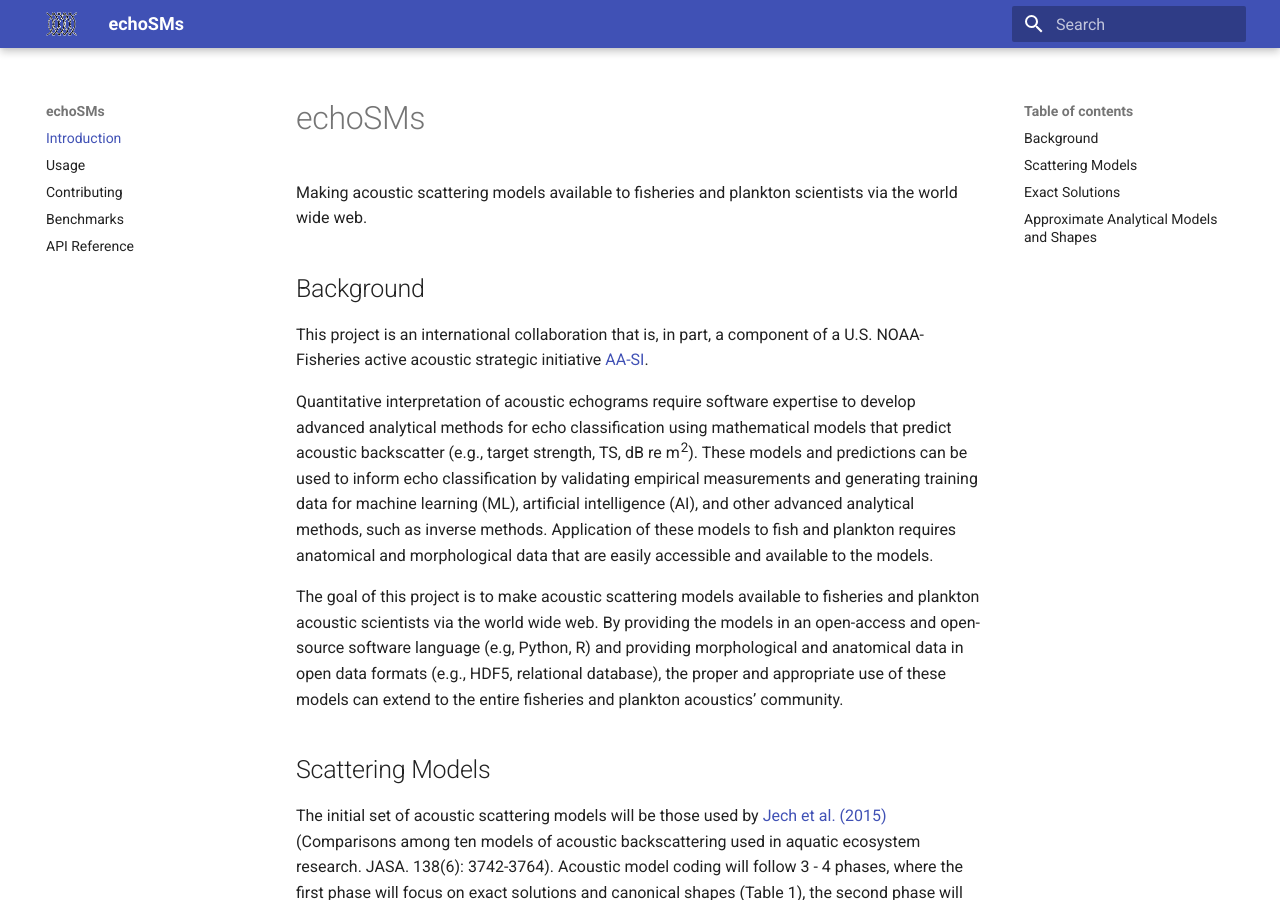
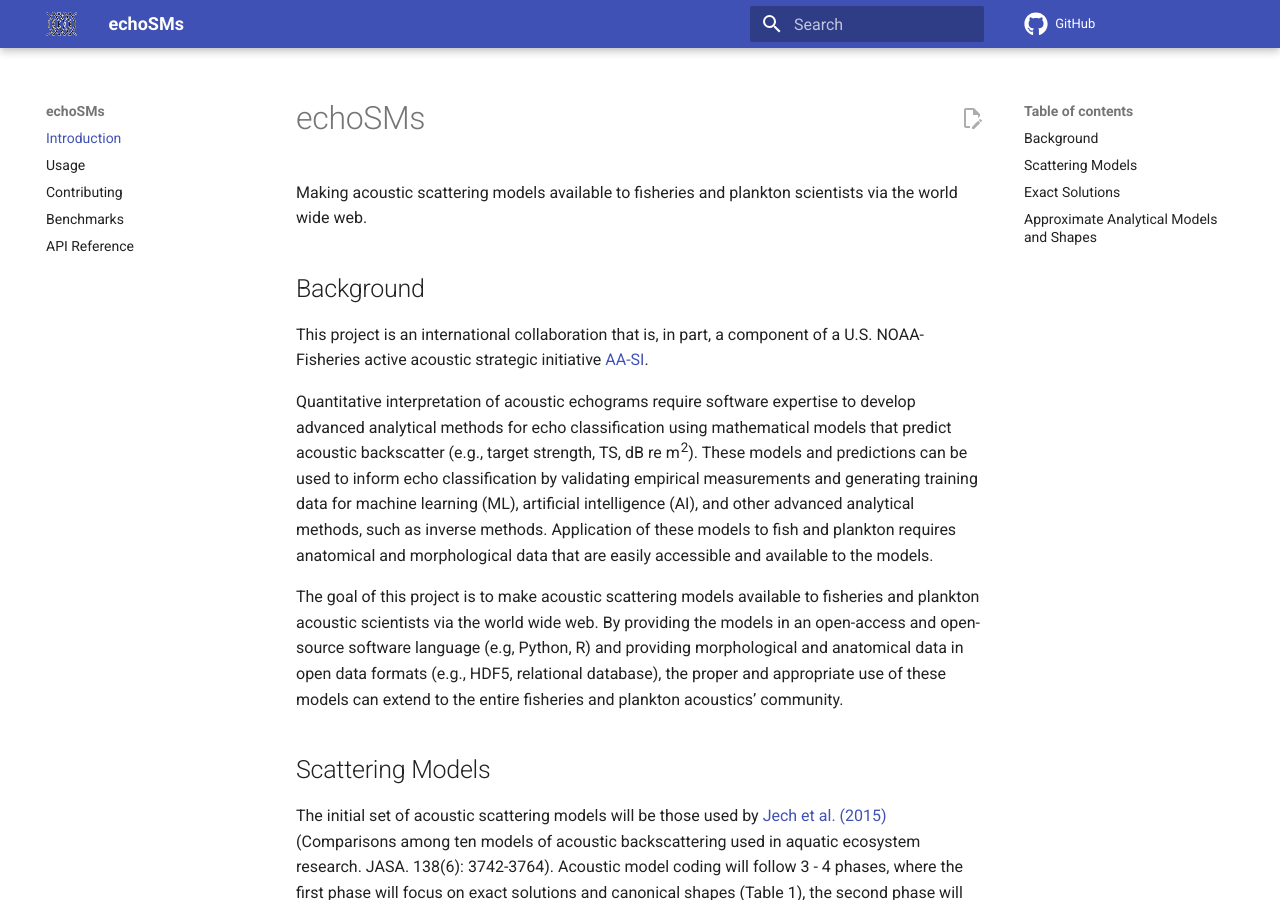
Before and after one commit to ices-tools-dev/echoSMs, an MkDocs documentation site: the page built from docs/index.md, in a window 1280 px wide and 900 px high. Built offline with MkDocs 1.6.1 and Material for MkDocs 9.7.7, drawn with Linux system fonts in a browser that asks for light colours; comment, search, counter and statistics services are not loaded.

Commit message:
Add github stuff to docs

```diff
--- a/mkdocs.yml
+++ b/mkdocs.yml
@@ -10,6 +10,13 @@ theme:
     name: material
     logo: echoSMs_logo.png
     favicon: echoSMs_logo.png
+    icon:
+        repo: fontawesome/brands/github
+    features:
+        - content.action.edit
+
+repo_url: https://github.com/ices-tools-dev/echoSMs
+edit_uri: edit/main/docs/
 
 plugins:
     - search
```
